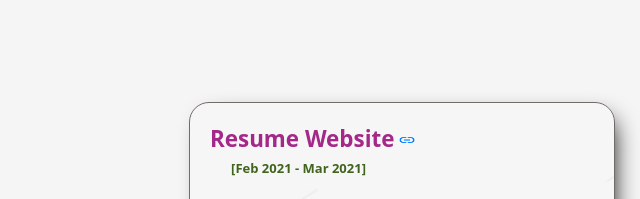
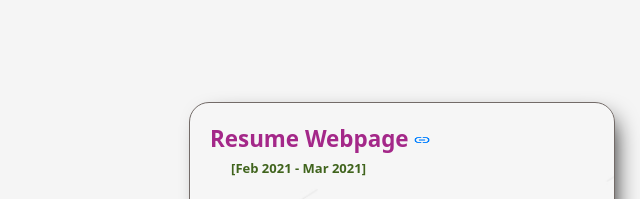
Before and after one commit to ntsdwkr/NitishResume.github.io, a plain HTML site: page index.html in a window 1280 px wide. Shown: the part 3451-3650 px from the top of the page, 29-669 px from the left. Drawn offline with Linux system fonts and the light colour scheme.

Commit message:
Update index.html

```diff
--- a/index.html
+++ b/index.html
@@ -270,9 +270,9 @@
             <div class="pout">
                 <div class="pinl">
                     <a href="https://github.com/ntsdwkr/ResumeProject" target="_blank" style="text-decoration: none;">
-                        <h3 id="pin1">Resume Website</h3>
+                        <h3 id="pin1">Resume Webpage</h3>
                     </a>
-                    <a href="https://github.com/ntsdwkr/ResumeProject" target="_blank" style="text-decoration: none;"> <img
+                    <a href="https://github.com/ntsdwkr/nitishResume.github.io" target="_blank" style="text-decoration: none;"> <img
                             src="src/img/link.png" alt="link"></a>
                     <p id="duration">[Feb 2021 - Mar 2021]</p>
                     <p>
```
